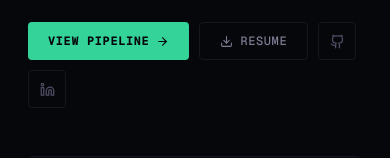
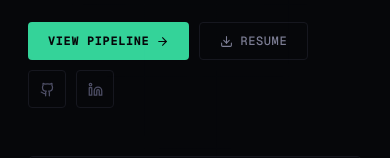
Before and after one commit to buildwithnav/nav-portfolio, a React (Vite) app: page / in a window 390 px wide. Shown: the part 500-658 px from the top of the page. Built offline with nearby package versions, Linux system fonts and the light colour scheme.

Commit message:
fix: group social icons to prevent wrapping separately on mobile

```diff
--- a/src/App.jsx
+++ b/src/App.jsx
@@ -506,6 +506,7 @@ function Hero() {
                   onMouseEnter={e => { e.currentTarget.style.borderColor = "var(--border-h)"; e.currentTarget.style.color = "var(--fg)"; }}
                   onMouseLeave={e => { e.currentTarget.style.borderColor = "var(--border)"; e.currentTarget.style.color = "var(--fg3)"; }}
                 ><Download size={13} /> RESUME</a>
+                <div style={{ display: "flex", gap: 10 }}>
                   <a href={PROFILE.github} target="_blank" rel="noopener noreferrer" style={{
                     display: "inline-flex", alignItems: "center", justifyContent: "center",
                     width: 38, height: 38, borderRadius: 4, textDecoration: "none",
@@ -522,6 +523,7 @@ function Hero() {
                     onMouseEnter={e => { e.currentTarget.style.borderColor = "var(--border-h)"; e.currentTarget.style.color = "var(--fg)"; }}
                     onMouseLeave={e => { e.currentTarget.style.borderColor = "var(--border)"; e.currentTarget.style.color = "var(--dim)"; }}
                   ><Linkedin size={15} /></a>
+                </div>
               </div>
             </Reveal>
           </div>
```
Lines whose indentation alone changed are shown as unchanged.
